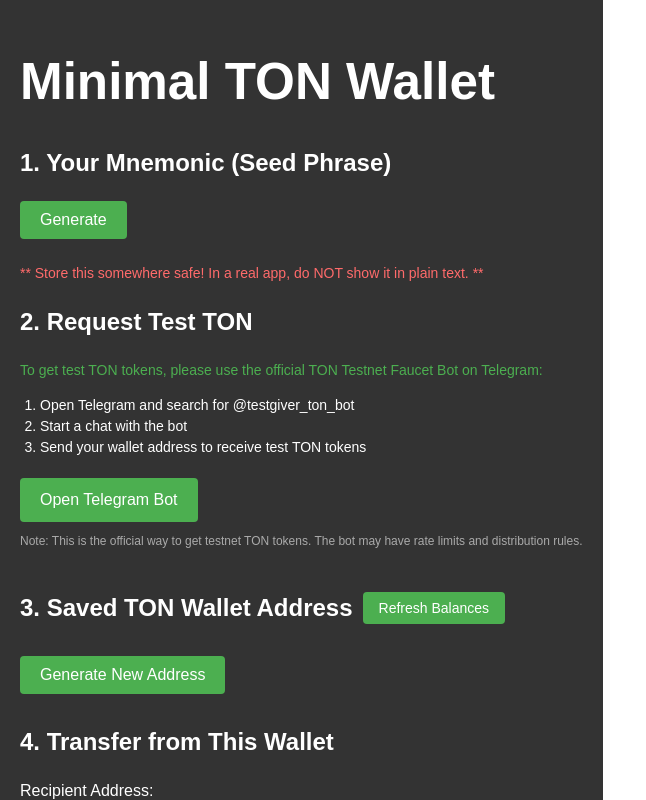
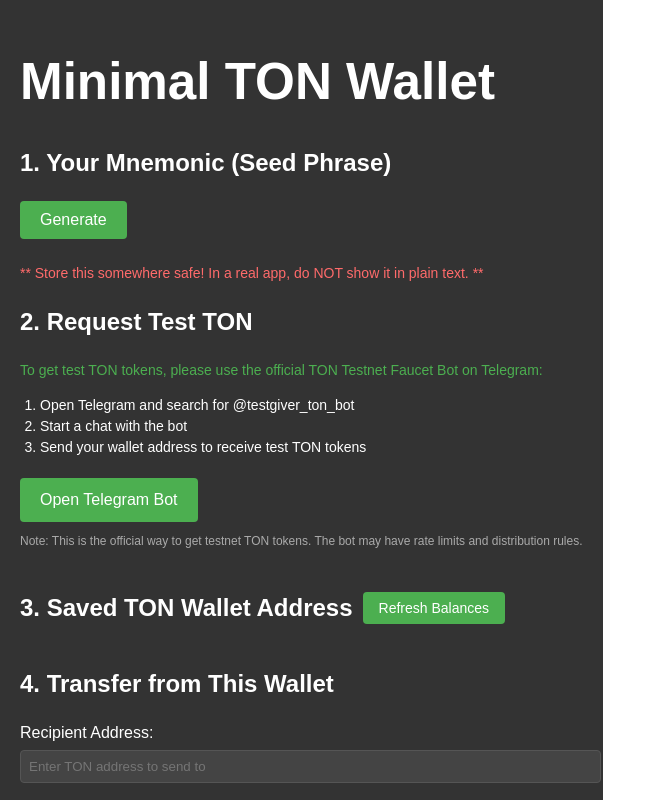
Before and after one commit to garudaidr/ton-mini-wallet, a React (Vite) app: page / in a window 1280 px wide. Shown: the top 800 px of the page, without its empty margins (0-646 px from the left). Built offline with nearby package versions, Linux system fonts and the light colour scheme.

Commit message:
removed generate address from no 3

```diff
--- a/src/App.jsx
+++ b/src/App.jsx
@@ -295,21 +295,6 @@
             {refreshingBalances ? 'Refreshing...' : 'Refresh Balances'}
           </button>
         </div>
-        <button
-          onClick={handleGenerateKeypair}
-          style={{
-            padding: '10px 20px',
-            fontSize: '16px',
-            marginBottom: '10px',
-            background: '#4CAF50',
-            color: 'white',
-            border: 'none',
-            borderRadius: '4px',
-            cursor: 'pointer'
-          }}
-        >
-          Generate New Address
-        </button>
         {keypairs.map((keypair, index) => (
           <div
             key={keypair.address}
```
